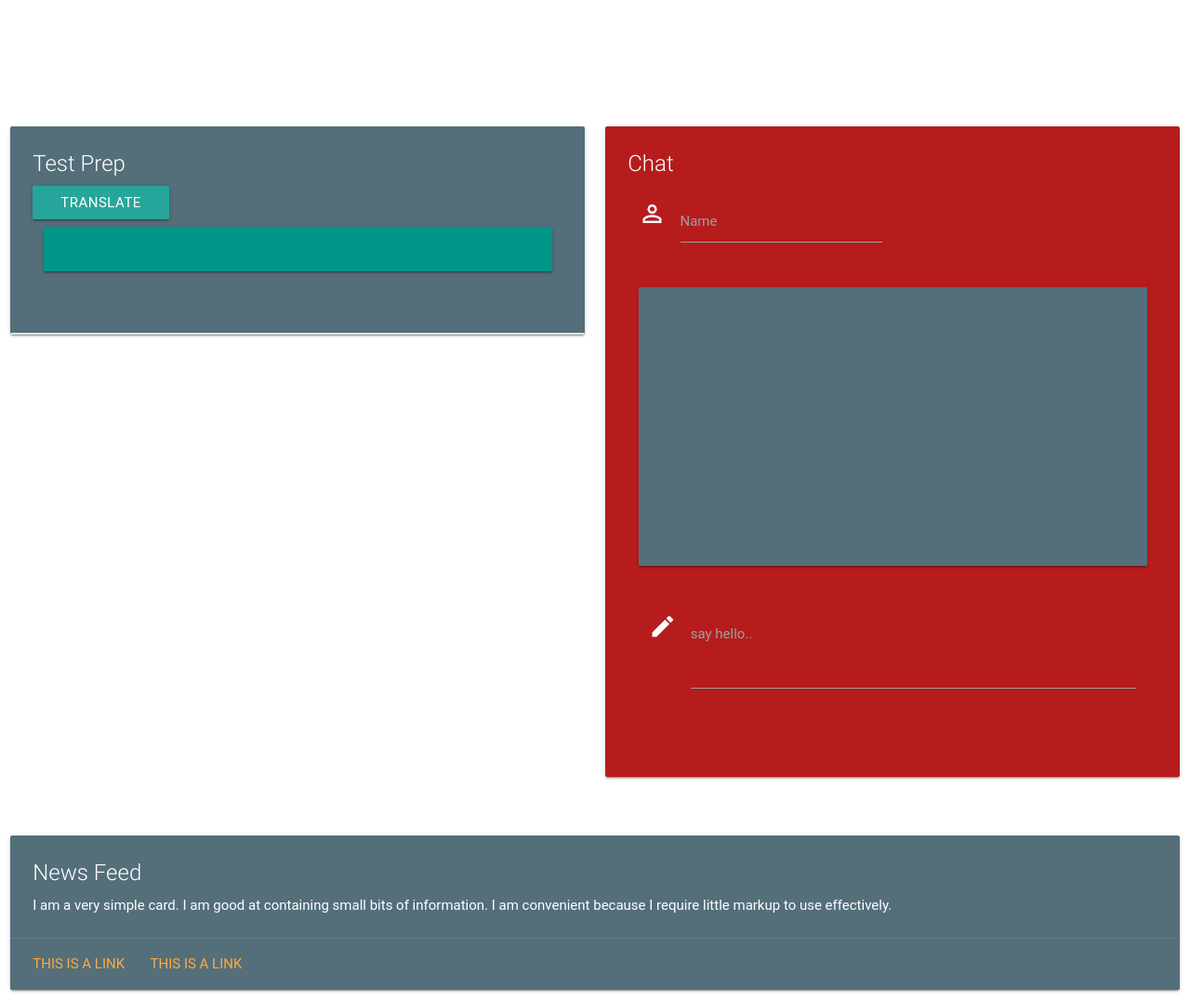
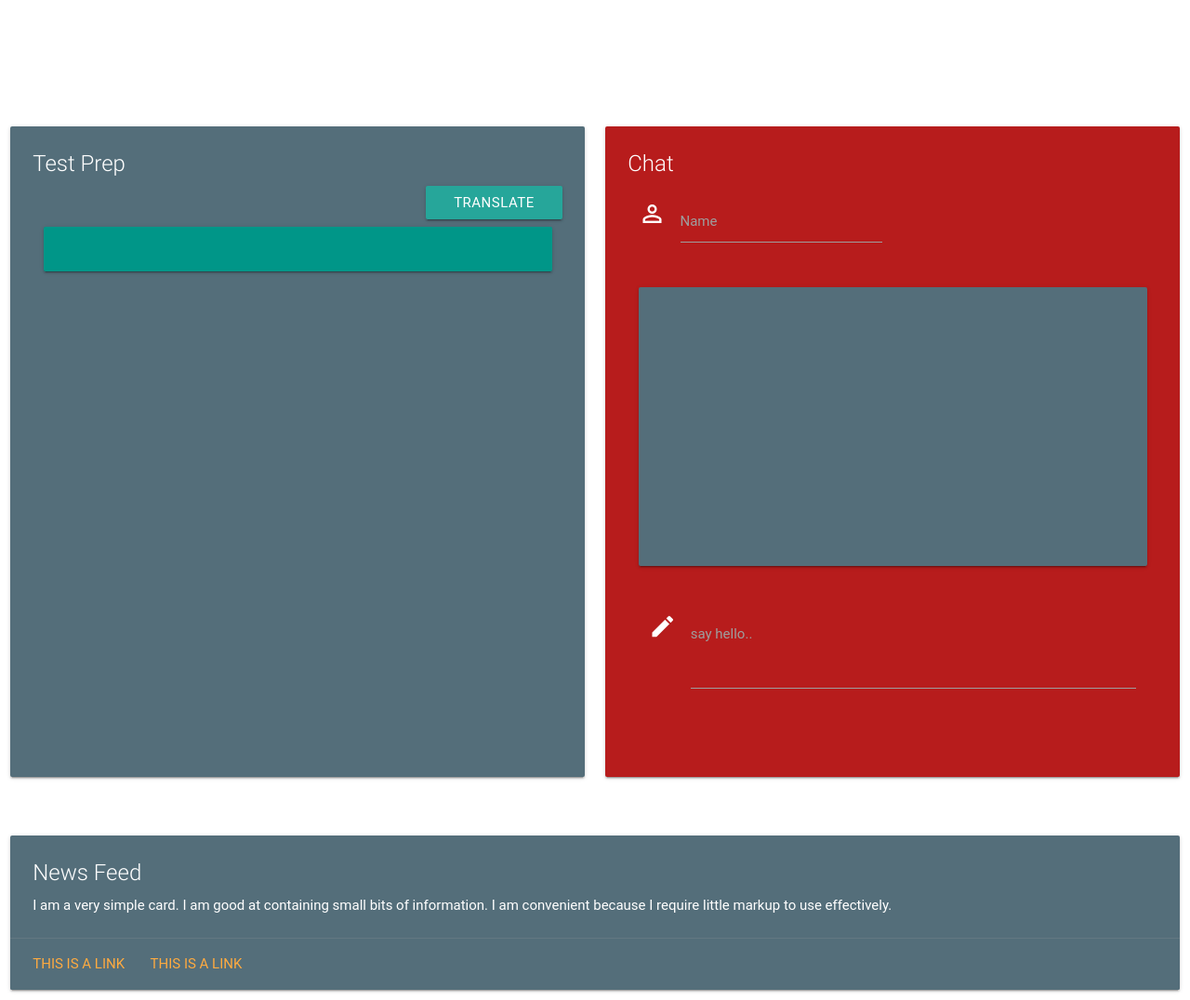
Before and after one commit to alcreates/bridges, a PHP site: page / in a window 1280 px wide. Shown: the part 163-1239 px from the top of the page at 93% size. Run offline with PHP 8.4, Linux system fonts and the light colour scheme; some libraries are stand-ins or nearby versions; some web fonts are replaced.

Commit message:
translation drop down works and styled

```diff
--- a/css/style.css
+++ b/css/style.css
@@ -1,6 +1,8 @@
 
 
-
+#testPrepArea{
+	height:700px;
+}
 
 #communityChat {
 
@@ -44,4 +46,14 @@
 }
 #button {
 	display:block;
+	width:100%;
 }
+#translateButton{
+	float:right;
+}
+#questionResult {
+	height:90px;
+}
+#questionDiv {
+	display:block;
+}
--- a/index.html
+++ b/index.html
@@ -25,10 +25,9 @@
     <div class="row">
         <div class="row">
             <div class="col s12 m6">
-                <div class="card blue-grey darken-1">
-                    <div class="card-content white-text" >
-                        <span class="card-title">Test Prep</span><a class='dropdown-button btn' href='#' data-activates='dropdown1'>translate</a>
-
+                <div class="card blue-grey darken-1" id="testPrepArea">
+                    <div class="card-content white-text">
+                        <span class="card-title">Test Prep</span><a class='dropdown-button btn' href='#' data-activates='dropdown1' id="translateButton">translate</a>
                         <div class="row">
                             <div class="col m12">
                                 <div class="card-panel teal" id="questionDiv">
@@ -36,8 +35,7 @@
                             </div>
                         </div>
                     </div>
-
-                    <div class="collection" id="panel">
+                    <div class="container" id="panel">
                     </div>
 
                 </div>
@@ -90,9 +88,7 @@
         </div>
     </div>
     <ul id='dropdown1' class='dropdown-content'>
-
     </ul>
-
     <script src="https://ajax.googleapis.com/ajax/libs/jquery/1.12.0/jquery.min.js"></script>
     <script src="https://cdnjs.cloudflare.com/ajax/libs/jquery-backstretch/2.0.4/jquery.backstretch.min.js"></script>
     <script src="https://cdnjs.cloudflare.com/ajax/libs/materialize/0.97.5/js/materialize.min.js"></script>
--- a/javascript/app.js
+++ b/javascript/app.js
@@ -549,7 +549,7 @@
 
 //Language buttons populate panel
 for (var i = 0; i<languages.length; i++) {
-      $("#dropdown1").append("<button class='answer-button1' id='button' value=" + languages[i].value + " data-name="
+      $("#dropdown1").append("<button class='answer-button1 red darken-4 ' id='button' value=" + languages[i].value + " data-name="
         + languages[i].language + "''>"  + languages[i].language + "</button>");
     }
 
@@ -584,7 +584,7 @@
 			console.log(response.text[0]);
 			var result = response.text;
 
-			$("#panel").append("<a class='answer-button2 waves-effect waves-light btn-large' data-name='" + questions[questionNumber].answers[0] + "' >" + response.text[0] + "</a>");
+			$("#panel").append("<a id='button' class='answer-button2 waves-effect waves-light btn-large' data-name='" + questions[questionNumber].answers[0] + "' >" + response.text[0] + "</a>");
 
 				 // $("#panel").append("<button class='answer-button' id='button'" + "data-name='" + questions[this.questionNumber].answers[i] + "''>" + result + "</button>");
 
@@ -602,7 +602,7 @@
 		.done(function(response){
 			var result = response.text;
 			// console.log(response.text[0]);
-				$("#panel").append("<a class='answer-button2 waves-effect waves-light btn-large' data-name='" + questions[questionNumber].answers[1] + "' >" + response.text[0] + "</a>");
+				$("#panel").append("<a id='button' class='answer-button2 waves-effect waves-light btn-large' data-name='" + questions[questionNumber].answers[1] + "' >" + response.text[0] + "</a>");
 
 			console.log(questions[questionNumber].answers[1]);
 
@@ -618,7 +618,7 @@
 		.done(function(response){
 			var result = response.text;
 
-				 $("#panel").append("<a class='answer-button2 waves-effect waves-light btn-large' data-name='" + questions[questionNumber].answers[2] + "' >" + response.text[0] + "</a>");
+				 $("#panel").append("<a id='button' class='answer-button2 waves-effect waves-light btn-large' data-name='" + questions[questionNumber].answers[2] + "' >" + response.text[0] + "</a>");
 
 
 
@@ -634,7 +634,7 @@
 		.done(function(response){
 			var result = response.text;
 
-				 $("#panel").append("<a class='answer-button2 waves-effect waves-light btn-large' data-name='" + questions[questionNumber].answers[3] + "' >" + response.text[0] + "</a>");
+				 $("#panel").append("<a id='button' class='answer-button2 waves-effect waves-light btn-large' data-name='" + questions[questionNumber].answers[3] + "' >" + response.text[0] + "</a>");
 
 
 
```
